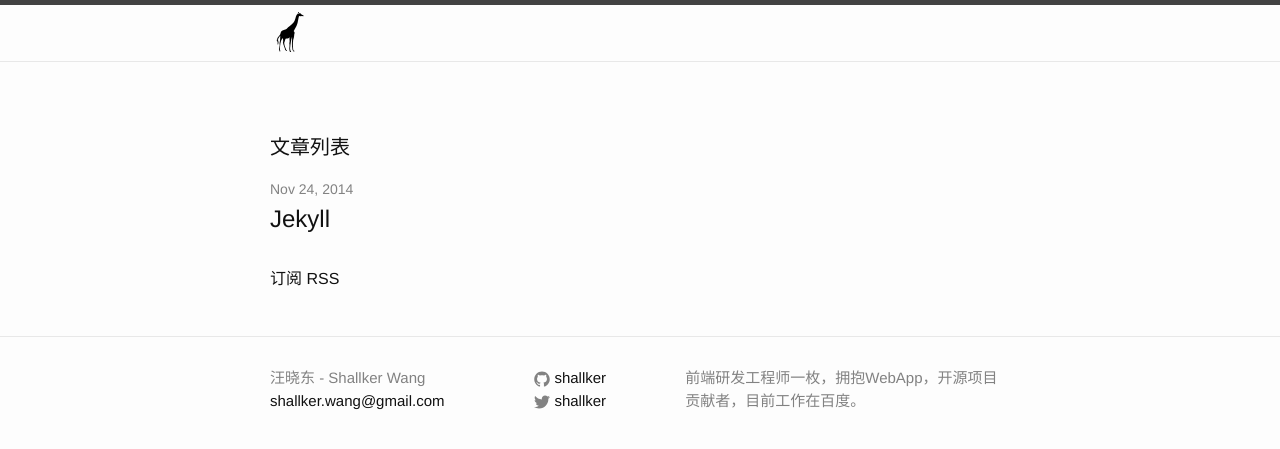
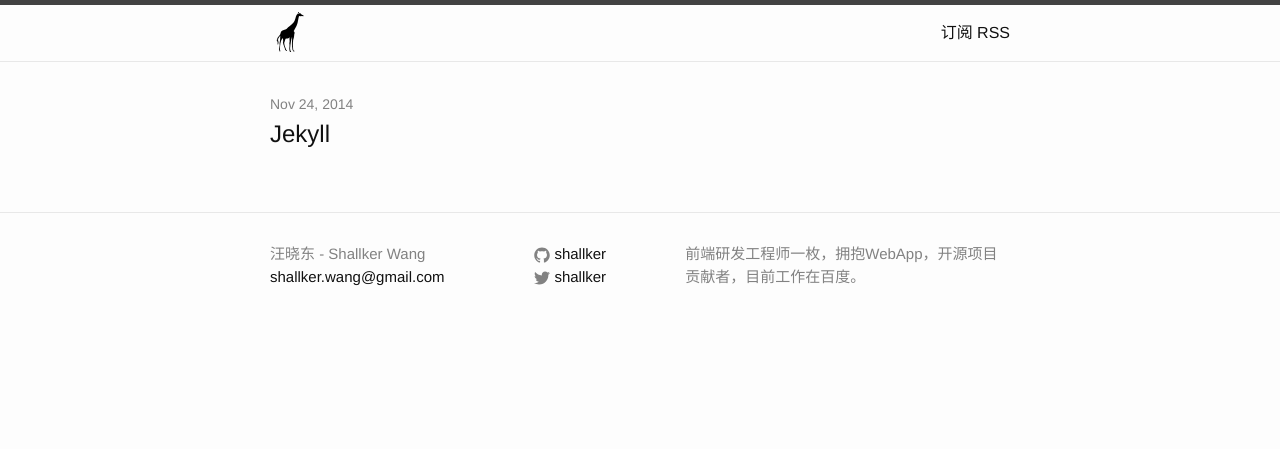
Before and after one commit to shallker/shallker.github.io.backup, a Jekyll site: the page built from index.html, in a window 1280 px wide. Shown: the top 449 px of the page. Built offline with Jekyll 4.4.1, drawn with Linux system fonts in a browser that asks for light colours.

Commit message:
将订阅RSS移到header右上角

```diff
--- a/_includes/header.html
+++ b/_includes/header.html
@@ -23,6 +23,10 @@
           {% endif %}
         {% endfor %}
       </div>
+
+      <div style="height: 56px;">
+        <a href="{{ "/feed.xml" | prepend: site.baseurl }}">订阅 RSS</a>
+      </div>
     </nav>
 
   </div>
--- a/index.html
+++ b/index.html
@@ -4,7 +4,7 @@ layout: default
 
 <div class="home">
 
-  <h1 class="page-heading">文章列表</h1>
+  <!-- <h1 class="page-heading">文章列表</h1> -->
 
   <ul class="post-list">
     {% for post in site.posts %}
@@ -18,6 +18,6 @@ layout: default
     {% endfor %}
   </ul>
 
-  <p class="rss-subscribe"><a href="{{ "/feed.xml" | prepend: site.baseurl }}">订阅 RSS</a></p>
+  <!-- <p class="rss-subscribe"><a href="{{ "/feed.xml" | prepend: site.baseurl }}">订阅 RSS</a></p> -->
 
 </div>
```
